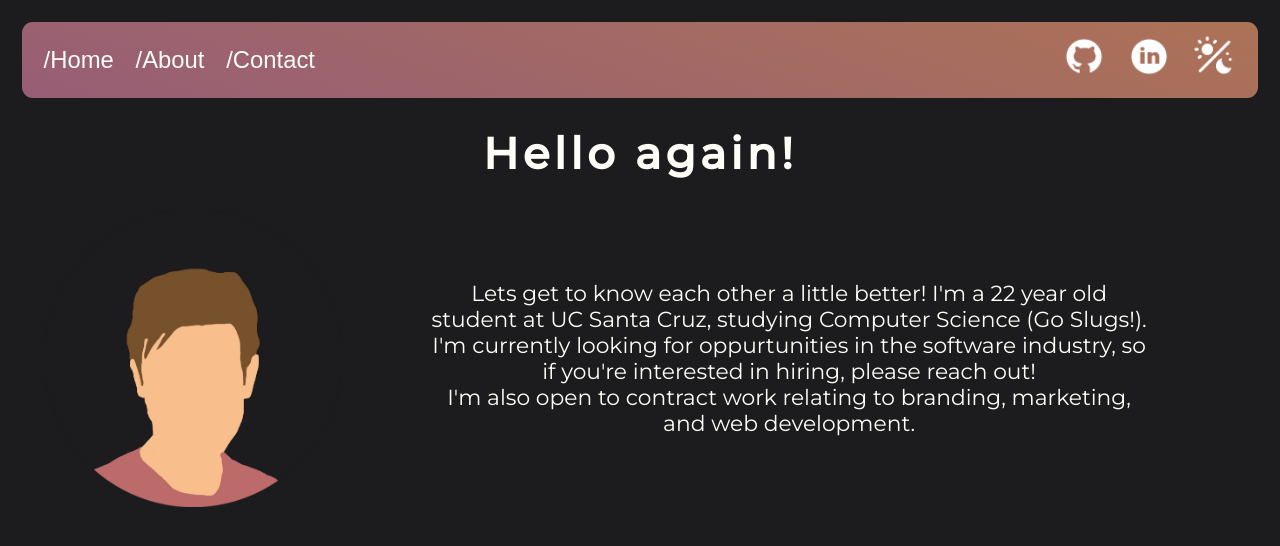
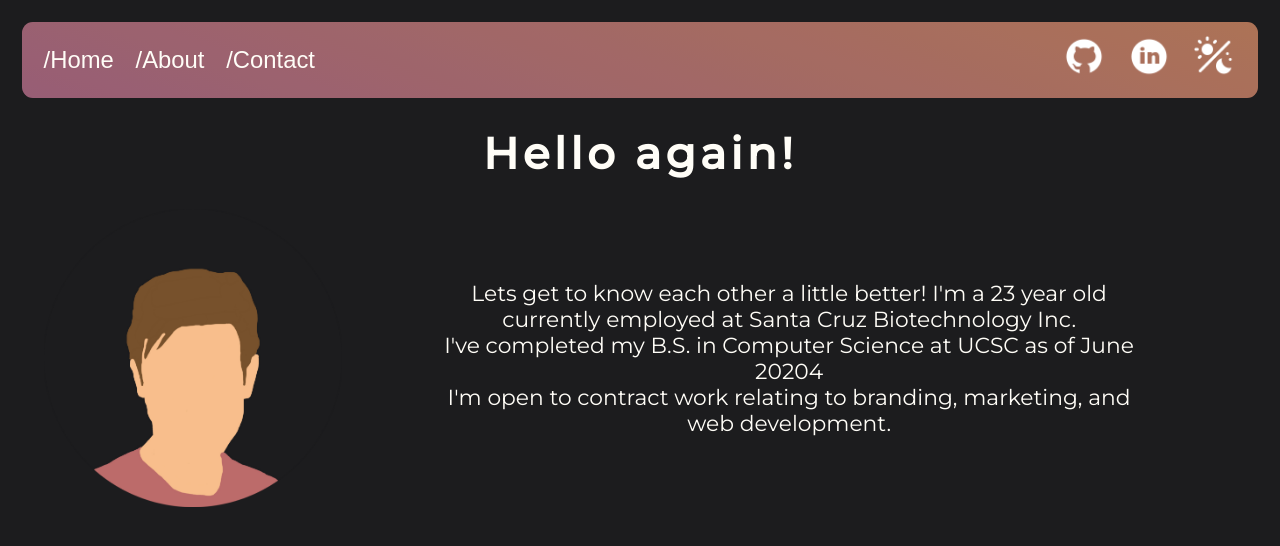
Before and after one commit to Fryles/portfolio, a React (Create React App) app: page /about in a window 1280 px wide. Shown: the top 546 px of the page. Built offline with nearby package versions, Linux system fonts and the light colour scheme; a web font is replaced by a local one.

Commit message:
Update About.jsx
got job :)

```diff
--- a/src/pages/About.jsx
+++ b/src/pages/About.jsx
@@ -9,10 +9,7 @@ function About() {
 			<div className="rowFlex">
 				<img className="bigMe" src="me.png" alt="Myles (me)" />
 				<p>
-					Lets get to know each other a little better! I'm a 22 year old student
-					at UC Santa Cruz, studying Computer Science (Go Slugs!).<br></br> I'm
-					currently looking for oppurtunities in the software industry, so if
-					you're interested in hiring, please reach out!<br></br> I'm also open
+					Lets get to know each other a little better! I'm a 23 year old currently employed at Santa Cruz Biotechnology Inc.<br></br> I've completed my B.S. in Computer Science at UCSC as of June 20204<br></br> I'm open
 					to contract work relating to branding, marketing, and web development.
 					<br></br>
 				</p>
```
